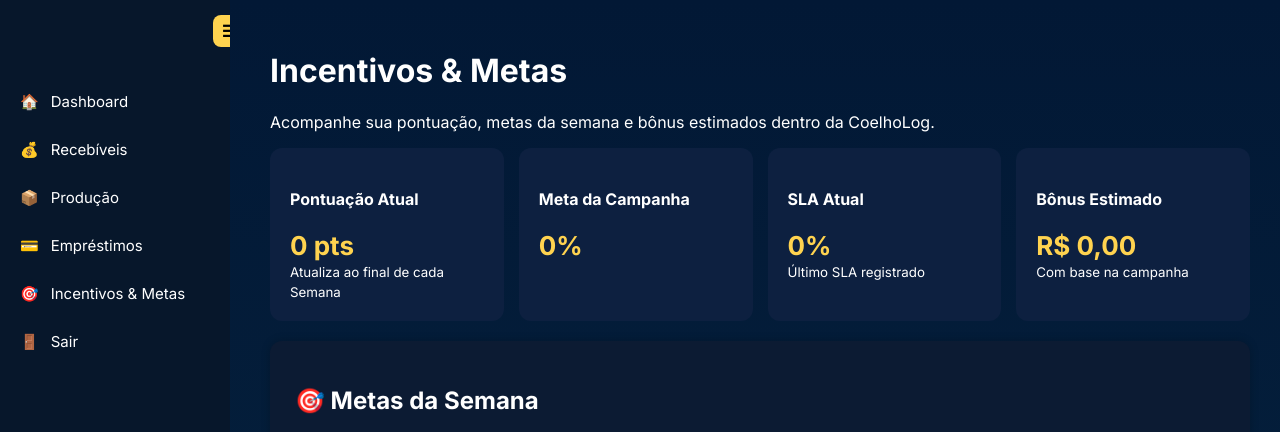
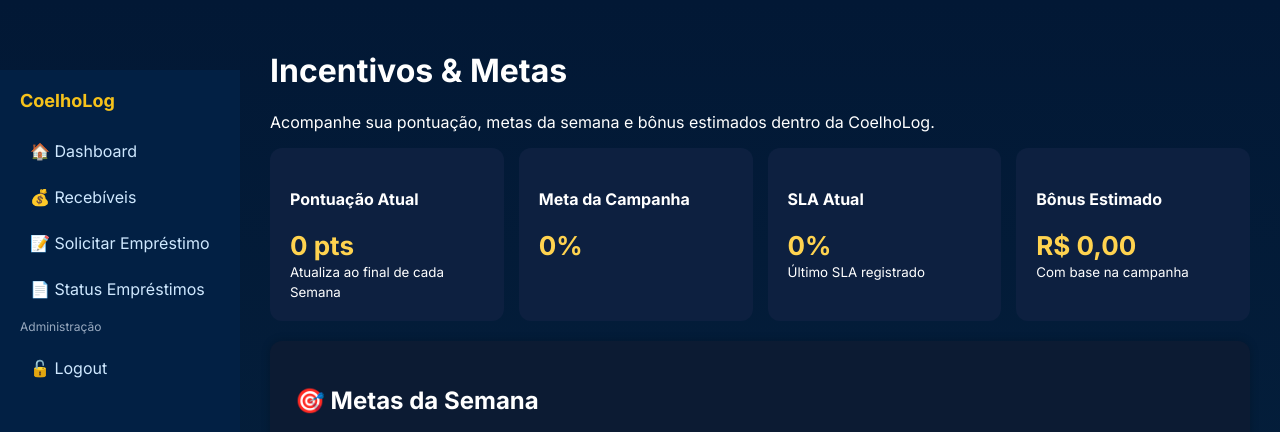
Before and after one commit to gabrielbruno2012-cpu/coelholog-finance-portal, a website: page public/colaborador/incentivos.html in a window 1280 px wide. Shown: the top 432 px of the page. Drawn offline with Linux system fonts and the light colour scheme; no server answers.

Commit message:
Add files via upload

```diff
--- a/public/components/sidebar.html
+++ b/public/components/sidebar.html
@@ -1,112 +1,29 @@
-<style>
-/* ==== SIDEBAR ==== */
-.sidebar-colab {
-    position: fixed;
-    top: 0;
-    left: 0;
-    width: 230px;
-    height: 100vh;
-    background: #07172b;
-    padding-top: 20px;
-    transition: width .25s ease;
-    z-index: 1000;
-    overflow: hidden;
-}
 
-.sidebar-colab.collapsed {
-    width: 70px;
-}
-
-/* ==== BOTÃO DE ABRIR/FECHAR ==== */
-.sidebar-toggle-colab {
-    position: absolute;
-    top: 15px;
-    right: -15px;
-    width: 32px;
-    height: 32px;
-    border-radius: 8px;
-    background: #ffd34f;
-    color: #000;
-    font-weight: bold;
-    display: flex;
-    align-items: center;
-    justify-content: center;
-    cursor: pointer;
-    z-index: 2000;
-}
-
-/* ==== LISTA ==== */
-.sidebar-colab ul {
-    list-style: none;
-    padding: 0;
-    margin-top: 60px;
-}
-
-.sidebar-colab ul li {
-    margin-bottom: 5px;
-}
-
-.sidebar-colab a {
-    display: flex;
-    align-items: center;
-    gap: 12px;
-    padding: 12px 20px;
-    color: #fff;
-    text-decoration: none;
-    font-size: 15px;
-    white-space: nowrap;
-    transition: all .2s;
-}
-
-.sidebar-colab a:hover {
-    background: #0f2344;
-}
-
-/* Oculta texto quando recolhido */
-.sidebar-colab.collapsed a span {
-    display: none;
-}
-
-/* Centraliza ícones quando recolhido */
-.sidebar-colab.collapsed a {
-    justify-content: center;
-    padding: 12px 0;
-}
-</style>
-
-<div id="sidebarColab" class="sidebar-colab">
-
-    <div class="sidebar-toggle-colab" onclick="toggleSidebarColab()">☰</div>
-
-    <ul>
-        <li><a href="/colaborador/dashboard.html">🏠 <span>Dashboard</span></a></li>
-        <li><a href="/colaborador/recebiveis.html">💰 <span>Recebíveis</span></a></li>
-        <li><a href="/colaborador/producao.html">📦 <span>Produção</span></a></li>
-        <li><a href="/colaborador/emprestimos.html">💳 <span>Empréstimos</span></a></li>
-        <li><a href="/colaborador/incentivos.html">🎯 <span>Incentivos & Metas</span></a></li>
-        <li><a href="/logout">🚪 <span>Sair</span></a></li>
-    </ul>
+<div class="sidebar">
+  <div class="logo">CoelhoLog</div>
+  <div class="menu">
+    <a href="/colaborador/dashboard.html">🏠 Dashboard</a>
+    <a href="/colaborador/recebiveis.html">💰 Recebíveis</a>
+    <a href="/colaborador/solicitar_emprestimo.html">📝 Solicitar Empréstimo</a>
+    <a href="/colaborador/status_emprestimos.html">📄 Status Empréstimos</a>
+    <div class="menu-title" style="margin-top:10px;color:#98a9bf;font-size:12px">Administração</div>
+    <div id="adminLinks"></div>
+    <div style="margin-top:14px"><a href="/" onclick="logout()">🔓 Logout</a></div>
+  </div>
 </div>
-
 <script>
-// Carregar estado salvo
-document.addEventListener("DOMContentLoaded", () => {
-    const sidebar = document.getElementById("sidebarColab");
-    const saved = localStorage.getItem("sidebarColabCollapsed");
-
-    if (saved === "true") {
-        sidebar.classList.add("collapsed");
-    }
-});
-
-// Alternar estado
-function toggleSidebarColab() {
-    const sidebar = document.getElementById("sidebarColab");
-    sidebar.classList.toggle("collapsed");
-
-    localStorage.setItem(
-        "sidebarColabCollapsed",
-        sidebar.classList.contains("collapsed")
-    );
-}
+(function(){
+  const user = JSON.parse(localStorage.getItem('user')||'null');
+  const adminLinks = document.getElementById('adminLinks');
+  if(user && user.role==='financeiro'){
+    adminLinks.innerHTML = `
+      <a href="/admin/dashboard.html">⚙️ Admin Dashboard</a>
+      <a href="/admin/criar_colaborador.html">👤 Criar Colaborador</a>
+      <a href="/admin/alterar_recebiveis.html">🔄 Alterar Recebíveis</a>
+      <a href="/admin/alterar_emprestimos.html">🔁 Alterar Empréstimos</a>
+      <a href="/admin/lancar_recebiveis.html">➕ Lançar Recebíveis</a>
+`;
+  }
+})();
+function logout(){ localStorage.removeItem('user'); window.location = '/'; }
 </script>
```
